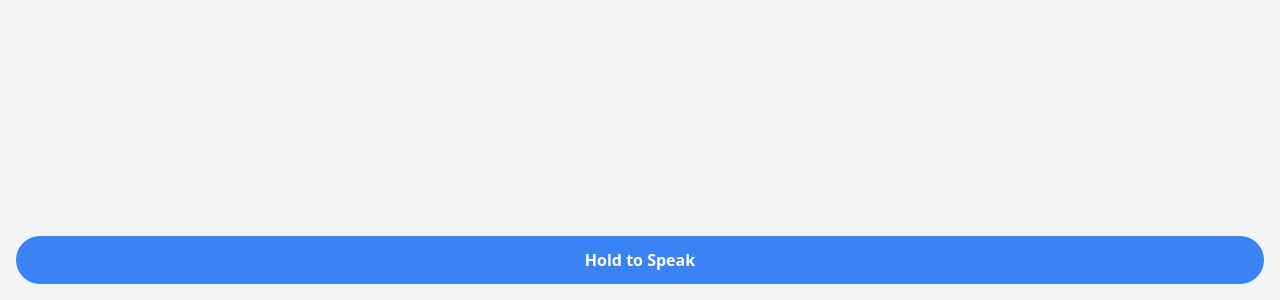
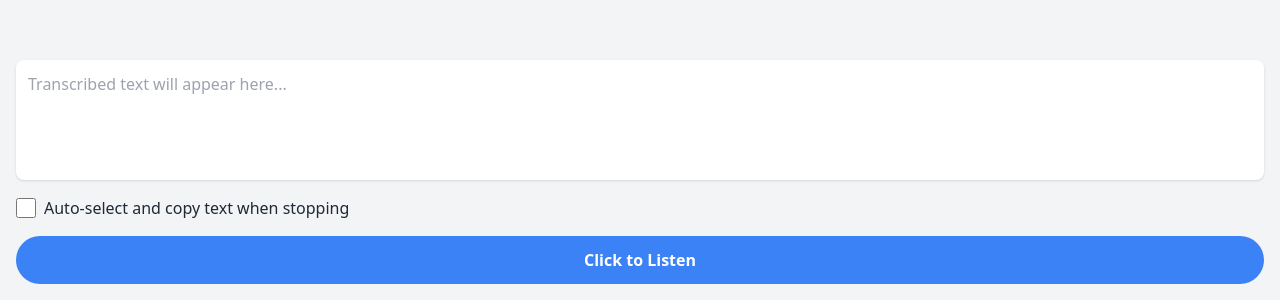
Before and after one commit to Sum1Solutions/web-speech-to-text, a React (Create React App) app: page / in a window 1280 px wide. Shown: the part 500-800 px from the top of the page. Built offline with nearby package versions, Linux system fonts and the light colour scheme.

Commit message:
feat: enhance speech-to-text UI and functionality
- Change push-to-talk to toggle button
- Add text collection in textarea
- Implement auto-select and copy feature
- Fix text duplication issues

```diff
--- a/src/components/SpeechToText.js
+++ b/src/components/SpeechToText.js
@@ -3,7 +3,11 @@ import React, { useState, useRef, useEffect } from 'react';
 const SpeechToText = () => {
   const [isListening, setIsListening] = useState(false);
   const [transcripts, setTranscripts] = useState([]);
+  const [collectedText, setCollectedText] = useState('');
+  const [autoCopy, setAutoCopy] = useState(false);
+  const processedResultsRef = useRef(new Set());
   const recognitionRef = useRef(null);
+  const textareaRef = useRef(null);
 
   useEffect(() => {
     const SpeechRecognition = window.SpeechRecognition || window.webkitSpeechRecognition;
@@ -20,13 +24,22 @@ const SpeechToText = () => {
     recognition.onresult = (event) => {
       const current = event.resultIndex;
       const transcript = event.results[current][0].transcript;
+      const isFinal = event.results[current].isFinal;
+
+      // Create a unique identifier for this result
+      const resultId = `${current}-${transcript}`;
 
       setTranscripts(prev => {
         const newTranscripts = [...prev];
-        if (newTranscripts.length > 0 && !event.results[current].isFinal) {
+        if (newTranscripts.length > 0 && !isFinal) {
           newTranscripts[newTranscripts.length - 1] = transcript;
         } else {
           newTranscripts.push(transcript);
+          // Only update collected text if this is a new final result
+          if (isFinal && !processedResultsRef.current.has(resultId)) {
+            processedResultsRef.current.add(resultId);
+            setCollectedText(prevText => prevText + (prevText ? ' ' : '') + transcript);
+          }
         }
         return newTranscripts;
       });
@@ -46,6 +59,7 @@ const SpeechToText = () => {
 
   const startListening = () => {
     if (recognitionRef.current) {
+      processedResultsRef.current.clear(); // Reset the processed results set
       recognitionRef.current.start();
       setIsListening(true);
     }
@@ -55,6 +69,17 @@ const SpeechToText = () => {
     if (recognitionRef.current) {
       recognitionRef.current.stop();
       setIsListening(false);
+
+      if (autoCopy && textareaRef.current && collectedText) {
+        // Select the text
+        textareaRef.current.select();
+        // Copy to clipboard
+        navigator.clipboard.writeText(collectedText).then(() => {
+          console.log('Text copied to clipboard');
+        }).catch(err => {
+          console.error('Failed to copy text: ', err);
+        });
+      }
     }
   };
 
@@ -68,15 +93,34 @@ const SpeechToText = () => {
         ))}
       </div>
 
+      <textarea
+        ref={textareaRef}
+        value={collectedText}
+        onChange={(e) => setCollectedText(e.target.value)}
+        className="w-full p-3 mb-4 rounded-lg shadow bg-white dark:bg-gray-700 text-gray-800 dark:text-gray-200 resize-none"
+        rows={4}
+        placeholder="Transcribed text will appear here..."
+      />
+
+      <div className="flex items-center justify-between mb-4">
+        <label className="flex items-center space-x-2 text-gray-800 dark:text-gray-200">
+          <input
+            type="checkbox"
+            checked={autoCopy}
+            onChange={(e) => setAutoCopy(e.target.checked)}
+            className="form-checkbox h-5 w-5 text-blue-500"
+          />
+          <span>Auto-select and copy text when stopping</span>
+        </label>
+      </div>
+
       <button
         className={`px-6 py-3 rounded-full font-bold text-white transition-colors ${
           isListening ? 'bg-red-500 hover:bg-red-600' : 'bg-blue-500 hover:bg-blue-600'
         }`}
-        onMouseDown={startListening}
-        onMouseUp={stopListening}
-        onMouseLeave={stopListening}
+        onClick={() => isListening ? stopListening() : startListening()}
       >
-        {isListening ? 'Listening...' : 'Hold to Speak'}
+        {isListening ? 'Stop Listening' : 'Click to Listen'}
       </button>
     </div>
   );
```
